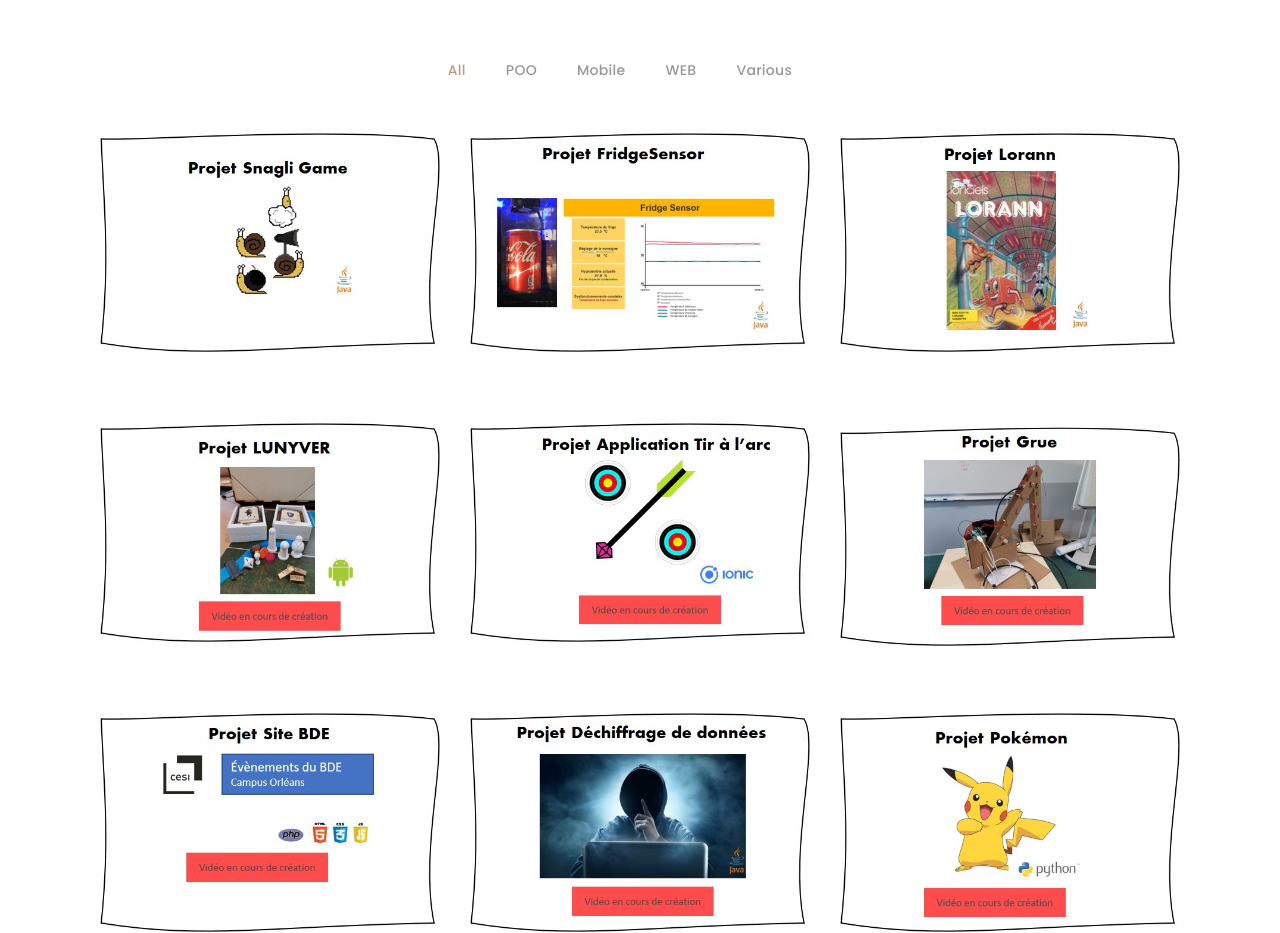
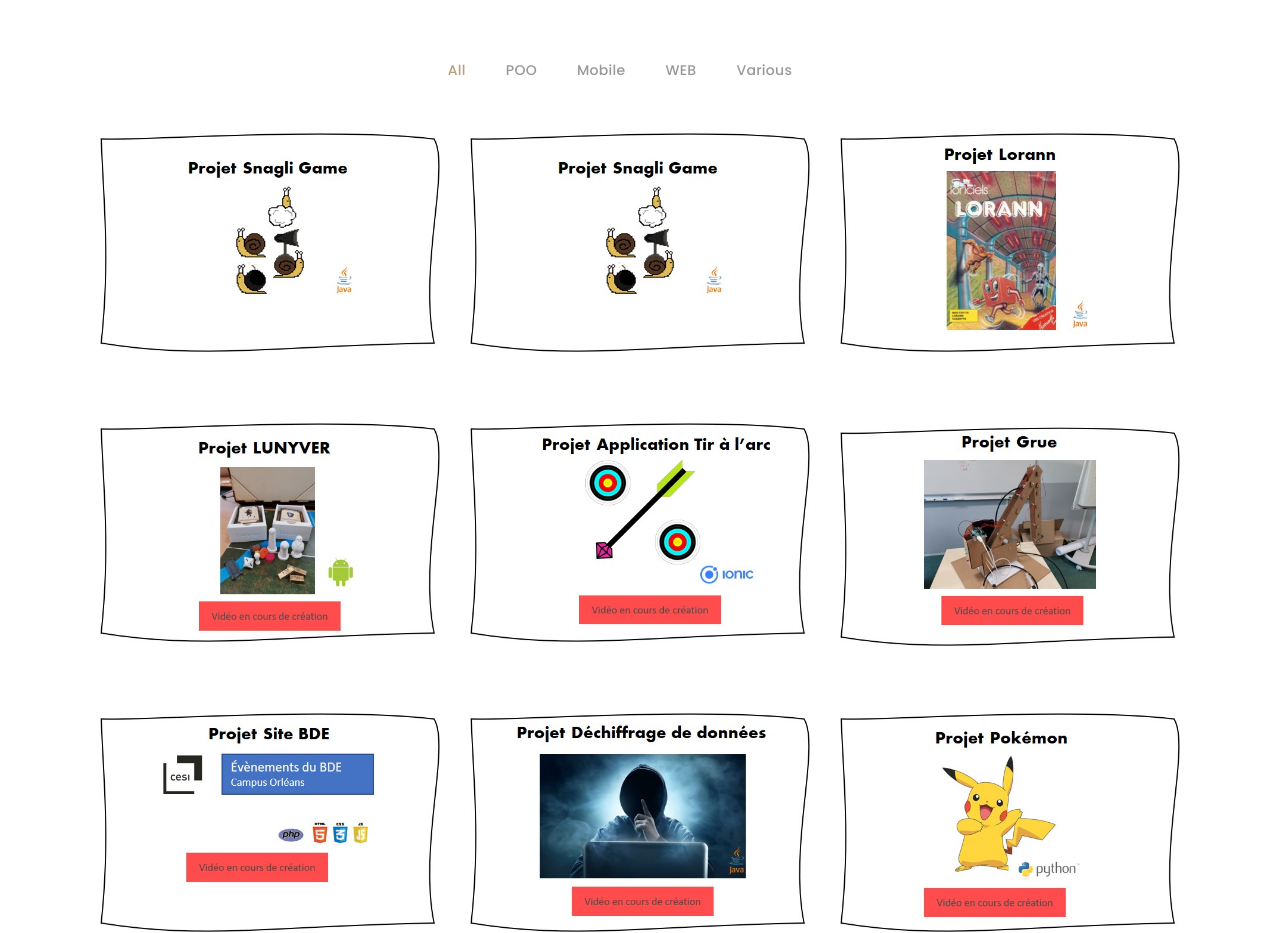
Before and after one commit to Snargol/snargol.github.io, a plain HTML site: page index.html in a window 1280 px wide. Shown: the part 1940-2873 px from the top of the page. Drawn offline with nearby package versions, Linux system fonts and the light colour scheme; files whose address does not match are found by name; a web font is replaced by a local one.

Commit message:
test-image

```diff
--- a/index.html
+++ b/index.html
@@ -207,13 +207,13 @@
 
             <div class="col-lg-4 col-md-6 portfolio-thumbnail all poo webdesign">
               <a href="https://www.youtube.com/watch?v=e9RheX8kCL0&t=1s" onClick="window.open(this.href,'popup','location=no');return false;">
-                <img src="images/portfolio/snagli.jpg" alt="img">
+                <img src="images/portfolio/Snagli.jpg" alt="img">
               </a>
             </div>
 
 			<div class="col-lg-4 col-md-6 portfolio-thumbnail all poo various webdesign" >
               <a href="https://www.youtube.com/watch?v=UZVKnWe3COs" onClick="window.open(this.href,'popup','location=no');return false;">
-                <img src="images/portfolio/FridgeSensor.jpg" alt="img">
+                <img src="images/portfolio/Snagli.jpg" alt="img">
               </a>
             </div>
 
```
